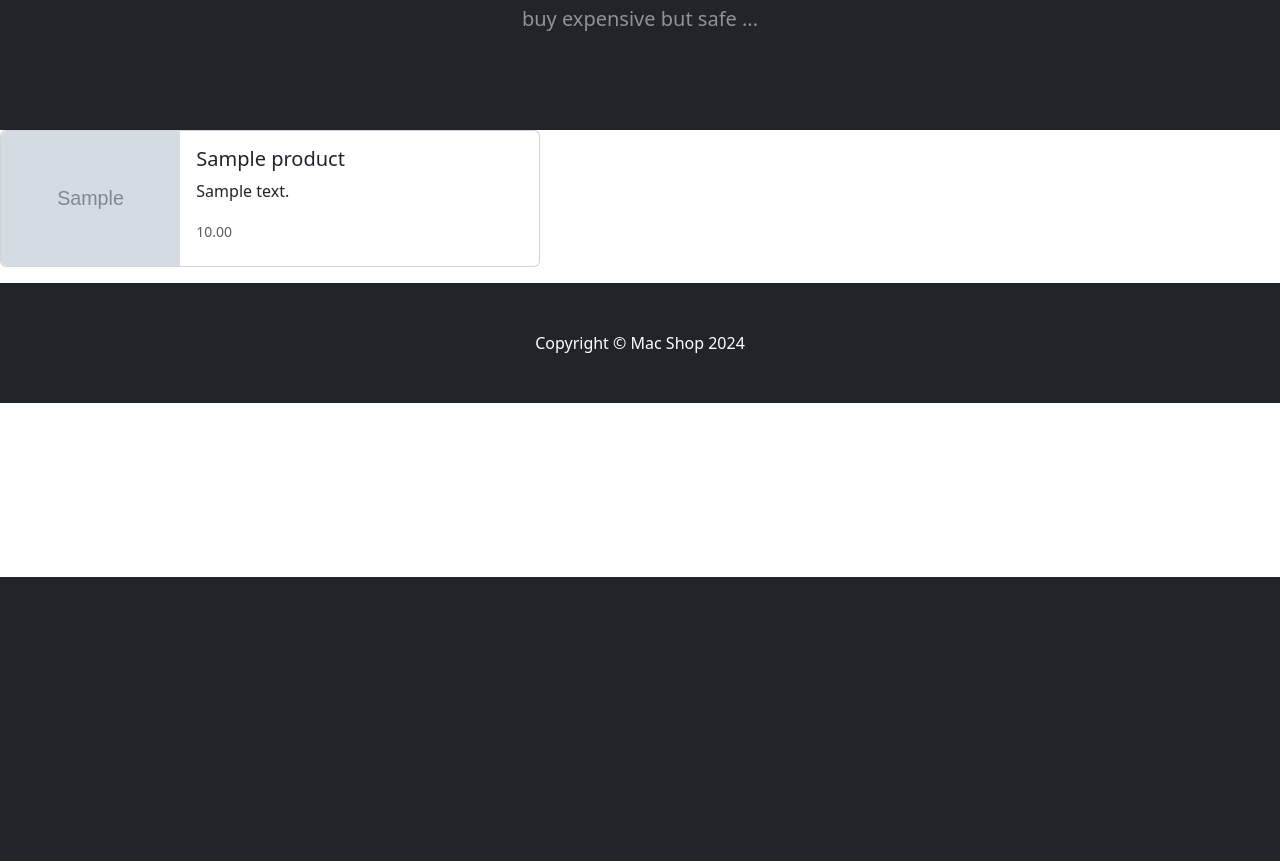
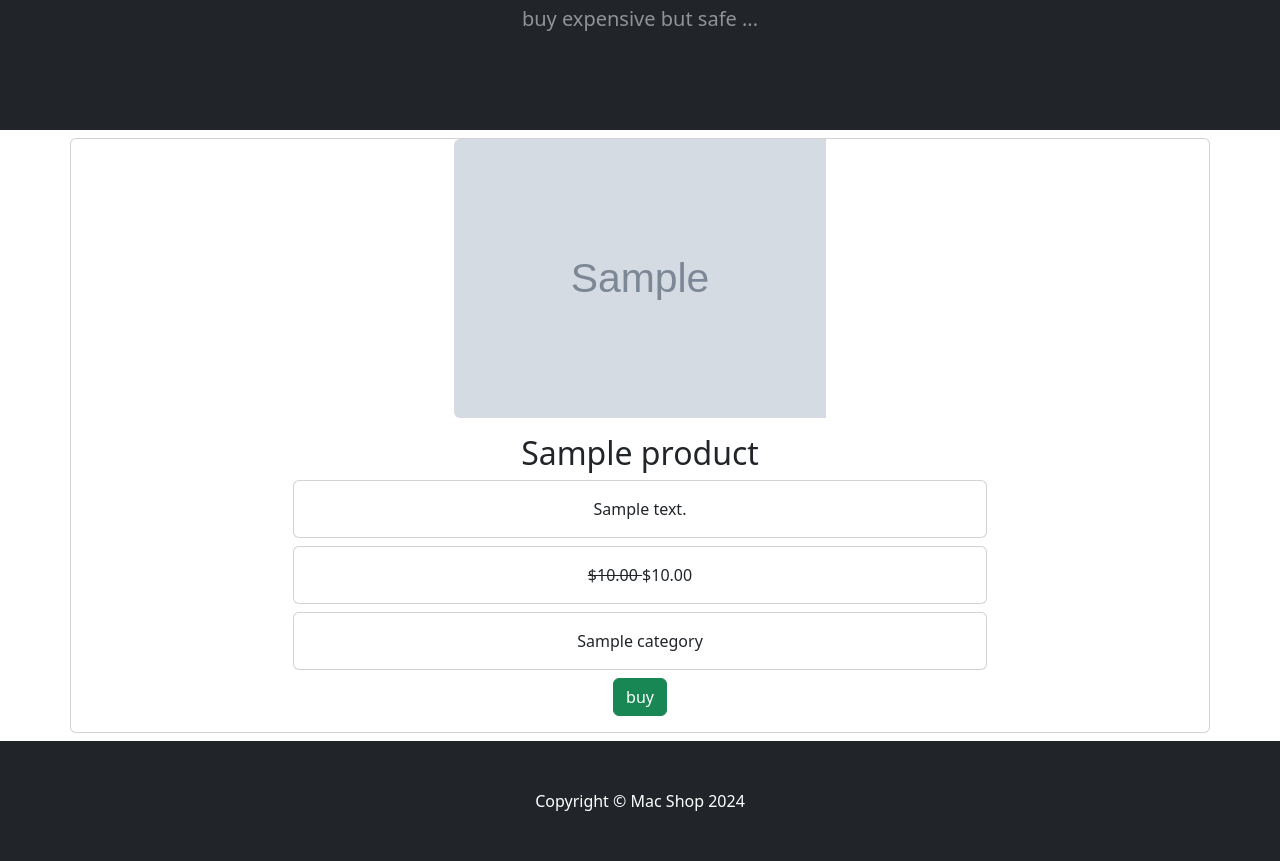
Before and after one commit to KianMehrabi/EcommerceWebsite, a Django app: template ecom/store/templates/pages/product.html in a window 1280 px wide. Shown: the part 223-1084 px from the top of the page. Before the commit the page ends 800 px from the top, so only its background shows below. Run offline with Django 5.2, Linux system fonts and the light colour scheme; tables that the repository leaves empty hold one stand-in row (values such as "Sample post"); the template is opened without the code that fills it: values that come from a table or form of the project are taken from there, most other values are stand-ins (such as "Sample title", 1, 10 or a date in 2020); grey boxes marked "Sample" are stand-in pictures; some libraries are stand-ins or nearby versions.

Commit message:
the model field

```diff
--- a/ecom/store/models.py
+++ b/ecom/store/models.py
@@ -26,7 +26,7 @@ class Customer(models.Model):
 class Product(models.Model):
     name = models.CharField(max_length=50)
     price = models.DecimalField(max_digits=6, decimal_places=2)
-    caragory = models.ForeignKey(Category, on_delete=models.CASCADE, default=1)
+    catagory = models.ForeignKey(Category, on_delete=models.CASCADE, default=1)
     description = models.TextField(max_length=250, default="", blank=True, null=True)
     image = models.ImageField(upload_to="uploads/product/")
     on_sale = models.BooleanField(default=False)
--- a/ecom/store/templates/pages/product.html
+++ b/ecom/store/templates/pages/product.html
@@ -38,20 +38,45 @@
 
 
 {% block Content %}
-
-    <div class="card mb-3" style="max-width: 540px;">
-        <div class="row g-0">
+    <div class="container">
+        <div class="row">
+            <div class="card mb-2 mt-2">
+                <center>
                     <div class="col-md-4">
                         <img src="{{ product.image.url }}" class="img-fluid rounded-start" alt="...">
                     </div>
+                </center>
+                <center>
                     <div class="col-md-8">
                         <div class="card-body">
-                    <h5 class="card-title">{{ product.name }}</h5>
+                            <h2 class="card-title">{{ product.name }}</h5>
+                            <div class="card m-2">
+                                <div class="card-body">
                                     <p class="card-text">{{ product.description }}</p>
-                    <p class="card-text"><small class="text-muted">{{ product.sale_price }}</small></p>
+                                </div>
+                            </div>
+                            <div class="card m-2">
+                                <div class="card-body">
+                                    {% if product.on_sale %}
+                                        <strike>
+                                            ${{ product.price }}
+                                        </strike>
+                                        ${{ product.sale_price }}
+                                    {% else %}
+                                        ${{ product.price }}
+                                    {% endif %}
+                                </div>
+                            </div>
+                            <div class="card m-2">
+                                <div class="card-body">
+                                    {{product.catagory}}
+                                </div>
+                            </div>
+                            <button type="button" class="btn btn-success">buy</button>
+                        </div>
+                    </div>
+                </center>
             </div>
         </div>
     </div>
-    </div>
-
 {% endblock %}
```
Also changed, not shown: ecom/store/templates/pages/home.html (+5 -5 lines), ecom/store/migrations/0004_rename_caragory_product_catagory.py (added), ecom/store/templates/pages/login.html (indentation only). Lines whose indentation alone changed are shown as unchanged.
